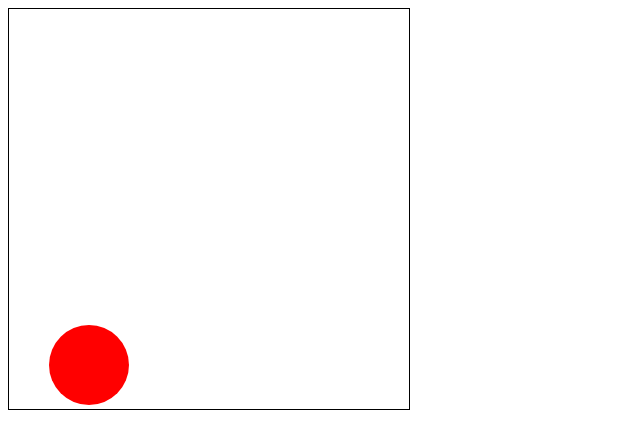
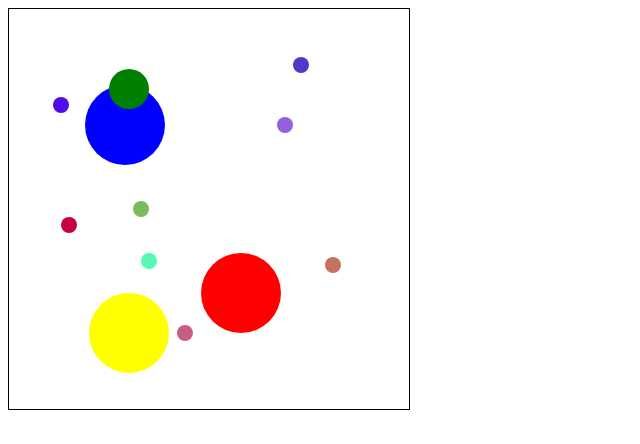
Before and after one commit to bnadav/ParticleCollision, a plain HTML site: page index.html in a window 1280 px wide. Shown: the whole page, without its empty margins (0-640 px from the left). Drawn offline with nearby package versions, Linux system fonts and the light colour scheme.

Commit message:
Horizontal collision works!

```diff
--- a/board.js
+++ b/board.js
@@ -12,13 +12,12 @@ simulator.board =
   },
 
   // x,y between 0-99
-  draw: function(ck) {
+  draw: function() {
     var real_x, real_y, p;
     var focus = this.width/100;
     if (focus != this.height/100) { console.log("width and height should be in the same proportion")}
     this.ctx.clearRect(0,0, this.width, this.height);
     for(var i=0; i < window.particles.length; i++) {
-      console.log("drawing " + 1);
       p = window.particles[i];
       real_x = p.x*focus;
       real_y = p.y*focus;
@@ -29,7 +28,6 @@ simulator.board =
       this.ctx.fillStyle = p.color;
       this.ctx.fill();
     }
-    ck();
-    //window.requestAnimationFrame(this.draw_loop.bind(this));
+    window.requestAnimationFrame(this.draw.bind(this));
   }
 }
--- a/collision_system.js
+++ b/collision_system.js
@@ -8,13 +8,13 @@ $(function(){
 
   insert_initial_events();
 
-  loop_action();
+  simulator.board.draw();
 
-  //while
-  //
+  fetch_collision();
+
   function insert_initial_events() {
     for(var i=0; i<particles.length; i++) {
-      //insert_horizontal_collisoin(particles[i]);
+      insert_horizontal_collisoin(i);
       insert_vertical_collisoin(i);
       for(var j=i+1; j<particles.length; j++) {
         //  simulator.events.insert(new Event(particles[i].collides(j), i, j).to_dic());
@@ -22,32 +22,51 @@ $(function(){
     }
   }
 
-  /*
-  function event_loop() {
-    //while(simulator.events.any()) {
-    for(var k=0; k<10; k++) {
-      loop_action();
+  function fetch_collision() {
+    var event;
+    if(simulator.events.any) {
+      event = simulator.events.del_min().value;
+      var valid = event.valid();
+      if(event.valid()) { progress_time(event); }
+      else {
+        console.log("Event no valid");
+        fetch_collision();   // ignore current event
       }
-  }
-  */
-
-  function loop_action() {
-    if (counter++ > 5) { return};
-    var event = simulator.events.del_min().value;
-    //console.log("events size = " + simulator.events.arr.length);
-    //console.log(simulator.events.arr);
-    //console.log(simulator.events.arr);
-    if(event.valid()) {
-      console.log(event);
-      console.log("y coords = " + particles[event.pa].y);
-      progress_time(event);
-      vertical_collision(event);
-      simulator.board.draw(loop_action);
-      //if (event.pa == null) { horizontal_collision(event) }
-      //else if(event.pb == null) { vertical_collision(event) }
     }
   }
 
+  function progress_time(event) {
+    var delta = event.time - timer;
+    var ev = event;
+    tick();
+
+    function tick() {
+      //console.log("timer = " + timer + " event time " + ev.time);
+      if(timer <= ev.time) {
+        particles.forEach(function(p){p.progress()});
+        //console.log(p.y);
+        //simulator.board.draw();
+		timer++;
+        setTimeout(tick, 100);
+      }
+      else {
+        after_draw(ev);
+      }
+    }
+  }
+
+  function after_draw(event) {
+   // console.log(event.pa_index + " " + particles[event.pa_index].y + " num evets " + simulator.events.l_index());
+    calculate_collisions(event);
+    fetch_collision();  // to next phase
+  }
+
+  function calculate_collisions(event) {
+      //vertical_collision(event);
+      //simulator.board.draw(loop_action);
+      if (event.pa_index === null) { horizontal_collision(event) }
+      else if(event.pb_index == null) { vertical_collision(event) }
+  }
 
   function insert_vertical_collisoin(particle_index) {
     var event;
@@ -55,62 +74,51 @@ $(function(){
     var particle = particles[particle_index];
     var time_to_collision = particle.collidesY();
     var c_time = + time_to_collision + timer;
-  //  console.log("Time to collision " + time_to_collision);
-  //  console.log("insert vertical Particle collision time " + c_time);
-    if(time_to_collision ) {
-      //console.log("Insert vertical");
+      //console.log("insert vertical Particle collision time " + c_time);
+    if(time_to_collision && (time_to_collision > 0) ) {
       event = new Ev(c_time, particle_index, null);
       obj.key = c_time; obj.value = event;
       simulator.events.insert(obj);
+      //console.log("Insert vertical index " + particle_index + " time to collision " + time_to_collision);
     }
   }
 
   function insert_horizontal_collisoin(particle_index) {
     var event;
     var obj = {};
-    console.log("horizontal Particle collision time " + p.collidesX());
-    var c_time = p.collidesX() + timer;
-    if(c_time) {
-      console.log("Insert horizontal");
+    var particle = particles[particle_index];
+    var time_to_collision = particle.collidesX();
+    var c_time = + time_to_collision + timer;
+      //console.log("insert horizontal Particle collision time " + c_time);
+    if(time_to_collision && (time_to_collision > 0) ) {
       event = new Ev(c_time, null, particle_index);
-      obj.key = event.time; obj.value = event;
+      obj.key = c_time; obj.value = event;
       simulator.events.insert(obj);
+      //console.log("Insert horizontal index " + particle_index + " time to collision " + time_to_collision);
     }
   }
 
+  /*
      function progress_time(event) {
      var delta = event.time - timer;
      particles.forEach(function(p) {p.progress(delta)})
      timer = event.time;
      }
-
-/*
-  function progress_time(event) {
-    var wait_time = event.time - timer;
-    p = particles[0];
-    console.log(p.y);
-    console.log("timer is:" + timer + ", event time is " + event.time);
-    while(timer++ <= wait_time) {
-    //  console.log(timer);
-      particles.forEach(function(p){p.tick()});
-      //console.log(p.y);
-      simulator.board.draw();
-    }
-  }
      */
 
+
   function horizontal_collision(e) {
-    console.log("horizontal_collision");
-    var particle = particles[e.pb];
+    //console.log("horizontal_collision");
+    var particle = particles[e.pb_index];
     particle.bounceX();
-    insert_horizontal_collisoin(particle);
+    insert_horizontal_collisoin(e.pb_index);
   }
 
   function vertical_collision(e) {
     //console.log("vertical_collision");
-    var particle = particles[e.pa];
+    var particle = particles[e.pa_index];
     particle.bounceY();
-    insert_vertical_collisoin(e.pa);
+    insert_vertical_collisoin(e.pa_index);
   }
 
 })
--- a/event.js
+++ b/event.js
@@ -1,16 +1,25 @@
 function Ev(time, particle_a, particle_b) {
   this.time = time;
-  this.pa = particle_a;
-  this.pb = particle_b;
-  this.pa_counter = this.bp_counter = null;
-  if(particle_a) { this.pa_counter = particle_a.collision_counter }
-  if(particle_b) { this.pb_counter = particle_b.collision_counter }
+  this.pa_index = particle_a;
+  this.pb_index = particle_b;
+  this.pa_counter = this.bp_counter = undefined;
+  if(particle_a) { this.pa_counter = particles[this.pa_index].collision_counter }
+  if(particle_b) { this.pb_counter = particles[this.pb_index].collision_counter }
 }
 
 Ev.prototype.valid = function() {
+  var pa = particles[this.pa_index];
+  //console.log("index " + this.pa_index + " counter: " + pa.counter + ", expected " + this.pa_counter);
+  if(this.pa_index === null) {
+	  return(this.pb_index !== null && (particles[this.pb_index].collision_counter === this.pb_counter));
+  } else if (this.pb_index === null) {
+	  return(this.pa_index !== null && (particles[this.pa_index].collision_counter === this.pa_counter));
+  }
+  /*
   return(!((this.pa && this.pa.collision_counter != this.pa_counter) ||
            (this.pb && this.pb.collision_counter != this.pb_counter))
         )
+  */
 }
 
 /*
--- a/index.html
+++ b/index.html
@@ -6,7 +6,14 @@
     <script src='particle.js'></script>
     <script>
       simulator = {};
-      window.particles = [new Particle(20,20,10,1,0,-1,"red")];
+      window.particles = [new Particle(20,20,10,1,2,1,"red"),
+	  new Particle(30,30,10,1,0,1,"yellow"),
+	  new Particle(40,40,10,1,-1,-1,"blue"),
+	  new Particle(60,40,5,1,2,-4,"green")
+	  ];
+	  for(var i=1; i<10; i++) {
+	    window.particles.push(new Particle(Math.floor((Math.random() * 100) + 1), Math.floor((Math.random() * 100) + 1), 2, 1, Math.floor((Math.random() * 10) + 1), Math.floor((Math.random() * 10) + 1), "#"+((1<<24)*Math.random()|0).toString(16)));
+	  }
     </script>
     <script src='event.js'></script>
     <script src='min_pq.js'></script>
--- a/min_pq.js
+++ b/min_pq.js
@@ -18,8 +18,8 @@ MinPq.prototype.del_min = function() {
   var last;
   if(this.any()) {
     min = this.min();
-    last = this.arr.pop()
-    if(this.l_index() > 1) {
+    last = this.arr.pop();
+    if(this.arr.length > 1) {
       this.arr[1] = last;
       this.sink(1);
     }
--- a/particle.js
+++ b/particle.js
@@ -37,6 +37,16 @@ Particle.prototype.bounceY = function() {
   this.vy = -1*this.vy;
 }
 
+
+Particle.prototype.progress = function() {
+//  console.log("tick. progressing by " + t + ". Before " + this.y);
+  this.x += this.vx;
+  this.y += this.vy;
+//  console.log("After " + this.y);
+  return(this);
+}
+
+/*
 Particle.prototype.progress = function(t) {
 //  console.log("tick. progressing by " + t + ". Before " + this.y);
   this.x += this.vx*t;
@@ -44,3 +54,13 @@ Particle.prototype.progress = function(t) {
 //  console.log("After " + this.y);
   return(this);
 }
+*/
+/*
+Particle.prototype.progress = function(t) {
+    this.x += this.vx;
+    this.y += this.vy;
+    var _this = this;
+    if(t > 1) { setTimeout(function() { _this.progress(t-1)}, 10) }
+  //return(this);
+}
+*/
```
Lines whose indentation alone changed are shown as unchanged.
